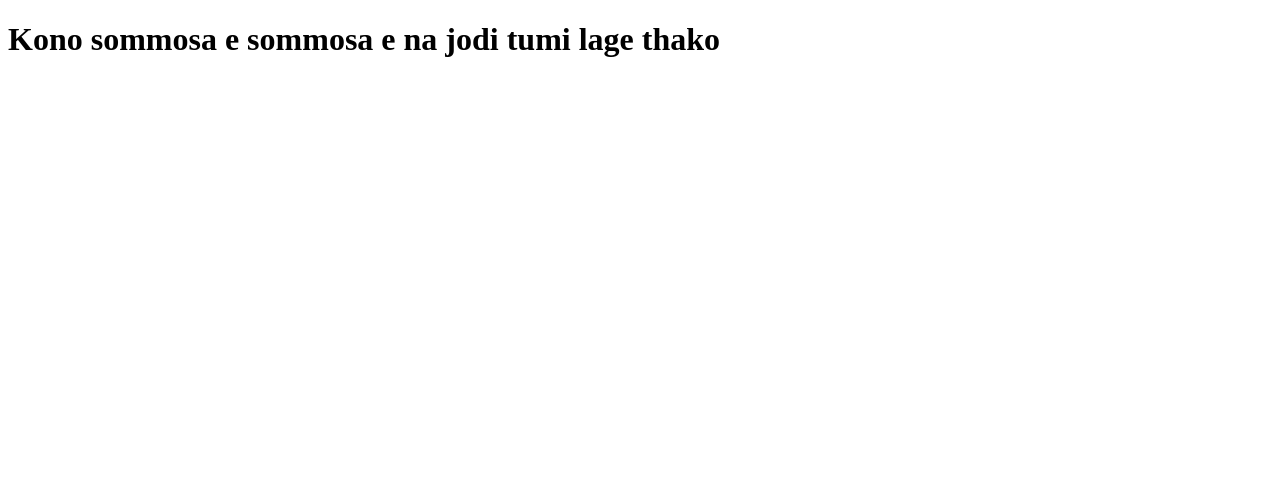
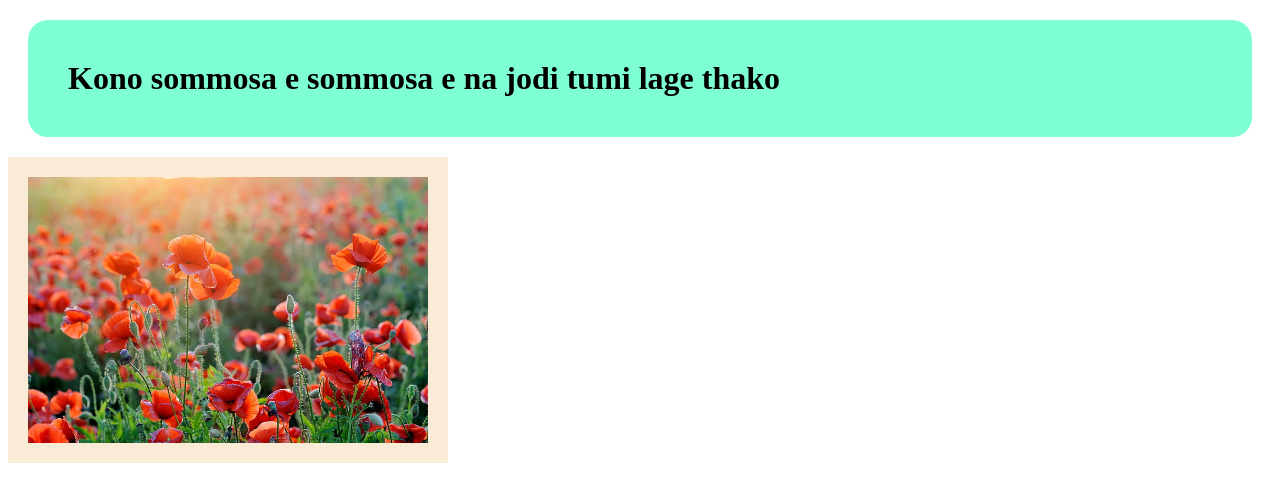
Before and after one commit to Tushar2024/problem-will-never-last, a plain HTML site: page index.html in a window 1280 px wide. Drawn offline with Linux system fonts and the light colour scheme.

Commit message:
image added

```diff
--- a/index.html
+++ b/index.html
@@ -4,8 +4,10 @@
     <meta charset="UTF-8">
     <meta name="viewport" content="width=device-width, initial-scale=1.0">
     <title>Problem Will Never Last</title>
+    <link rel="stylesheet" href="styles/style.css">
 </head>
 <body>
     <h1>Kono sommosa e sommosa e na jodi tumi lage thako</h1>
+    <img width="400px" src="images/flowers.jpg" alt="">
 </body>
 </html>
--- /dev/null
+++ b/styles/style.css
@@ -0,0 +1,9 @@
+h1{
+    background-color: aquamarine;
+    margin: 20px;
+    padding: 40px;
+    border-radius: 20px;
+}
+img{
+    border: 20px solid antiquewhite
+}
```
Also changed, not shown: images/flowers.jpg (added), images/natural.jpg (added).
